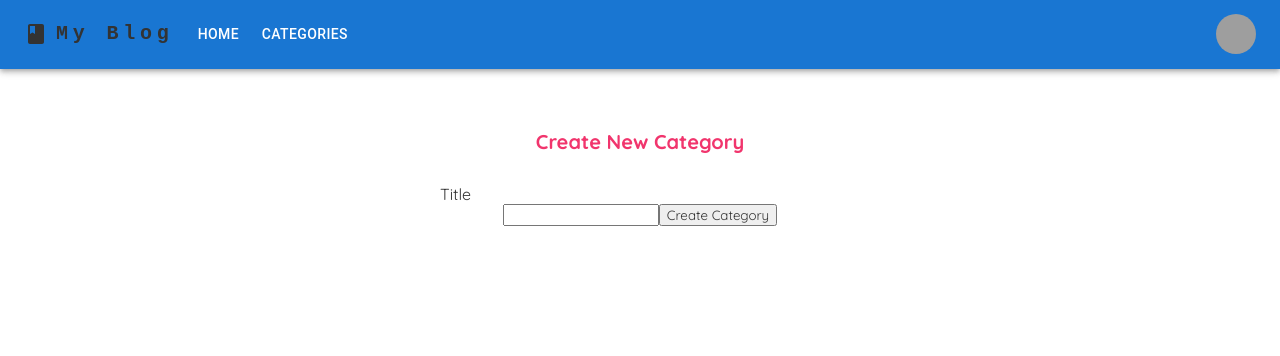
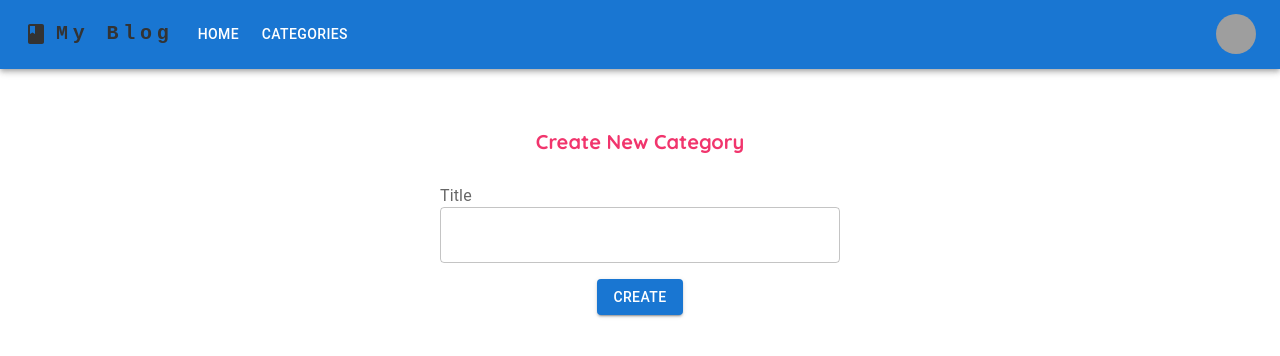
Before and after one commit to Olim2508/pdp-react-blog, a React (Create React App) app: page /category/create in a window 1280 px wide. Shown: the top 356 px of the page. Built offline with nearby package versions, Linux system fonts and the light colour scheme; no server answers; grey boxes are pictures that could not be loaded.

Commit message:
change category create form

```diff
--- a/src/pages/CategoryCreate/index.jsx
+++ b/src/pages/CategoryCreate/index.jsx
@@ -5,6 +5,8 @@ import {useDispatch, useSelector} from 'react-redux';
 import {ErrorMessage, Field, Form, Formik} from 'formik';
 import {getFieldError} from '../../utils/utils';
 import * as Yup from 'yup';
+import {FormLabel, TextField} from '@mui/material';
+import Button from '@mui/material/Button';
 
 const CategoryCreate = () => {
   const categoryState = useSelector((state) => state.categoriesReducer);
@@ -33,10 +35,19 @@ const CategoryCreate = () => {
         validationSchema={validationSchema}
         onSubmit={onSubmit}
       >
+        {({handleChange, values}) => ( // Destructure handleChange and values from Formik props
           <Form>
 
-          <label>Title</label>
-          <Field type="text" name="title" />
+            <FormLabel sx={{mt: 2}}>Title</FormLabel>
+            <TextField
+              id="filled-basic"
+              variant="outlined"
+              name='title'
+              type='text'
+              fullWidth
+              onChange={handleChange}
+              value={values.title}
+            />
             <ErrorMessage name="title" component="div" className="error" />
 
             {getFieldError('non_field_errors', categoryState.error) && (
@@ -44,13 +55,17 @@ const CategoryCreate = () => {
             )}
 
             {categoryState.isLoading ? (
-            <button type="submit" disabled style={{marginTop: '20px'}}>
-              Creating category...
-            </button>
+            <Button sx={{mt: 2}} type="submit" disabled variant="contained">
+                  Creating...
+            </Button>
           ) : (
-            <button type="submit">Create Category</button>
+            <Button sx={{mt: 2}} type="submit" variant="contained">
+                  Create
+            </Button>
           )}
           </Form>
+        )}
+
       </Formik>
     </div>
   );
```
Lines whose indentation alone changed are shown as unchanged.
